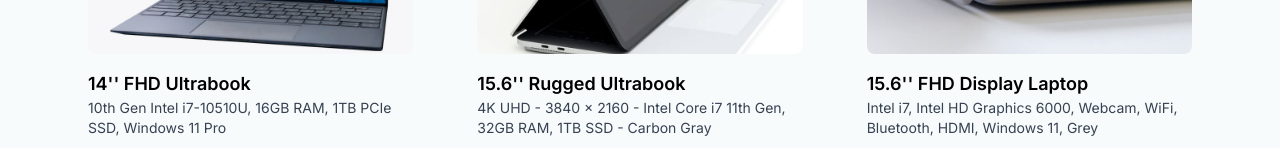
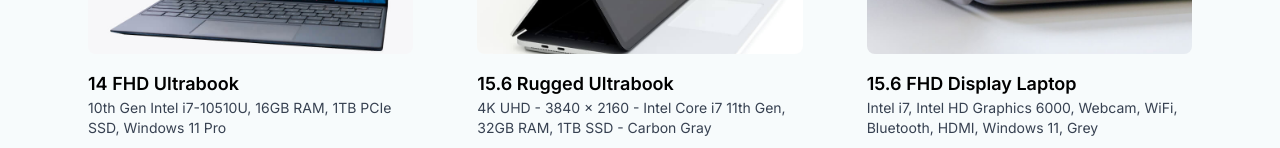
Before and after one commit to data-systems-ltd/giraict, a Next.js app: page /product in a window 1280 px wide. Shown: the part 1232-1380 px from the top of the page. Built offline with nearby package versions, Linux system fonts and the light colour scheme.

Commit message:
standing

```diff
--- a/src/app/aircondition/page.tsx
+++ b/src/app/aircondition/page.tsx
@@ -6,7 +6,7 @@ import { ShoppingCart } from 'lucide-react';
 import electronic2 from "../../assets/electronic1.jpg";
 import electronic1 from '../../assets/conditioner1.jpg';
 import Product from '@/components/Product';
-import StarRating from './starReview';
+// import StarRating from './starReview';
 
 // interface Product {
 //   _id: string;
--- a/src/app/page.tsx
+++ b/src/app/page.tsx
@@ -1,6 +1,6 @@
 import Landing from "@/components/Landing";
 import Sliders from "@/components/Sliders";
-// import Category from "@/components/Category";
+import Category from "@/components/Category";
 import Brand from "@/components/Brand";
 import Footer from "@/components/Footer";
 import Image from "next/image";
@@ -9,7 +9,7 @@ import Image from "next/image";
 export default function Home() {
   return (
     <div className="bg-[E5DFDF]-800">
-   {/* <header>
+   <header>
   <Landing />
    </header>
 
@@ -20,7 +20,7 @@ export default function Home() {
     <Footer />
   </main>
 
-  </main> */}
+
     </div>
 
 
--- a/src/components/Product.tsx
+++ b/src/components/Product.tsx
@@ -228,7 +228,7 @@ function Product() {
                 className="w-full h-48 object-cover rounded-lg mb-4"
               />
               <h3 className="text-lg font-semibold text-black">
-                14'' FHD Ultrabook
+                14  FHD Ultrabook
               </h3>
               <p className="text-gray-700 text-sm mb-2">
                 10th Gen Intel i7-10510U, 16GB RAM, 1TB PCIe SSD, Windows 11 Pro
@@ -244,7 +244,7 @@ function Product() {
                 className="w-full h-48 object-cover rounded-lg mb-4"
               />
               <h3 className="text-lg font-semibold text-black">
-                15.6'' Rugged Ultrabook
+                15.6 Rugged Ultrabook
               </h3>
               <p className="text-gray-700 text-sm mb-2">
                 4K UHD - 3840 x 2160 - Intel Core i7 11th Gen, 32GB RAM, 1TB SSD
@@ -264,7 +264,7 @@ function Product() {
                 Sale!
               </span>
               <h3 className="text-lg font-semibold text-black">
-                15.6'' FHD Display Laptop
+                15.6 FHD Display Laptop
               </h3>
               <p className="text-gray-700 text-sm mb-2">
                 Intel i7, Intel HD Graphics 6000, Webcam, WiFi, Bluetooth, HDMI,
```
